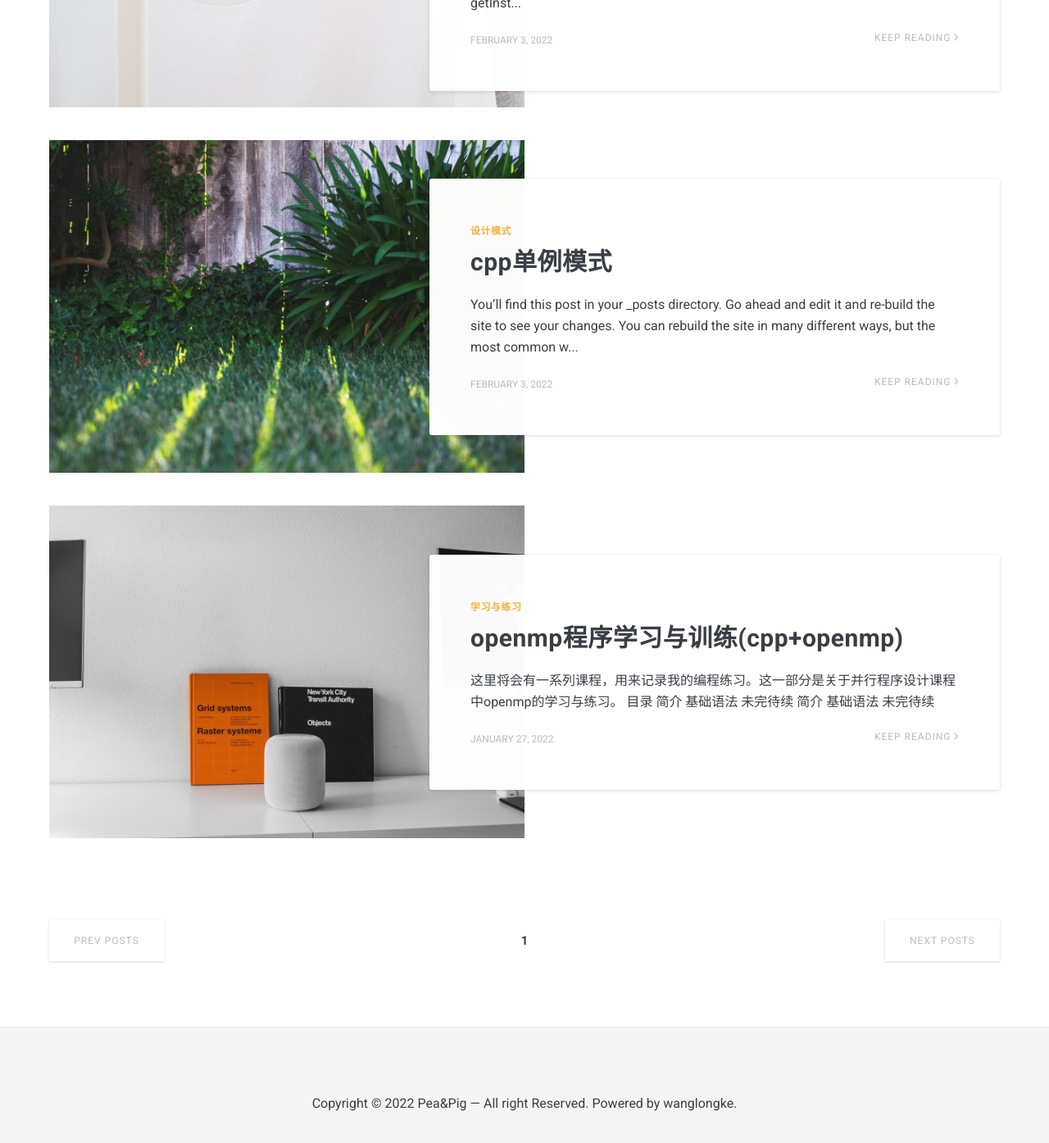
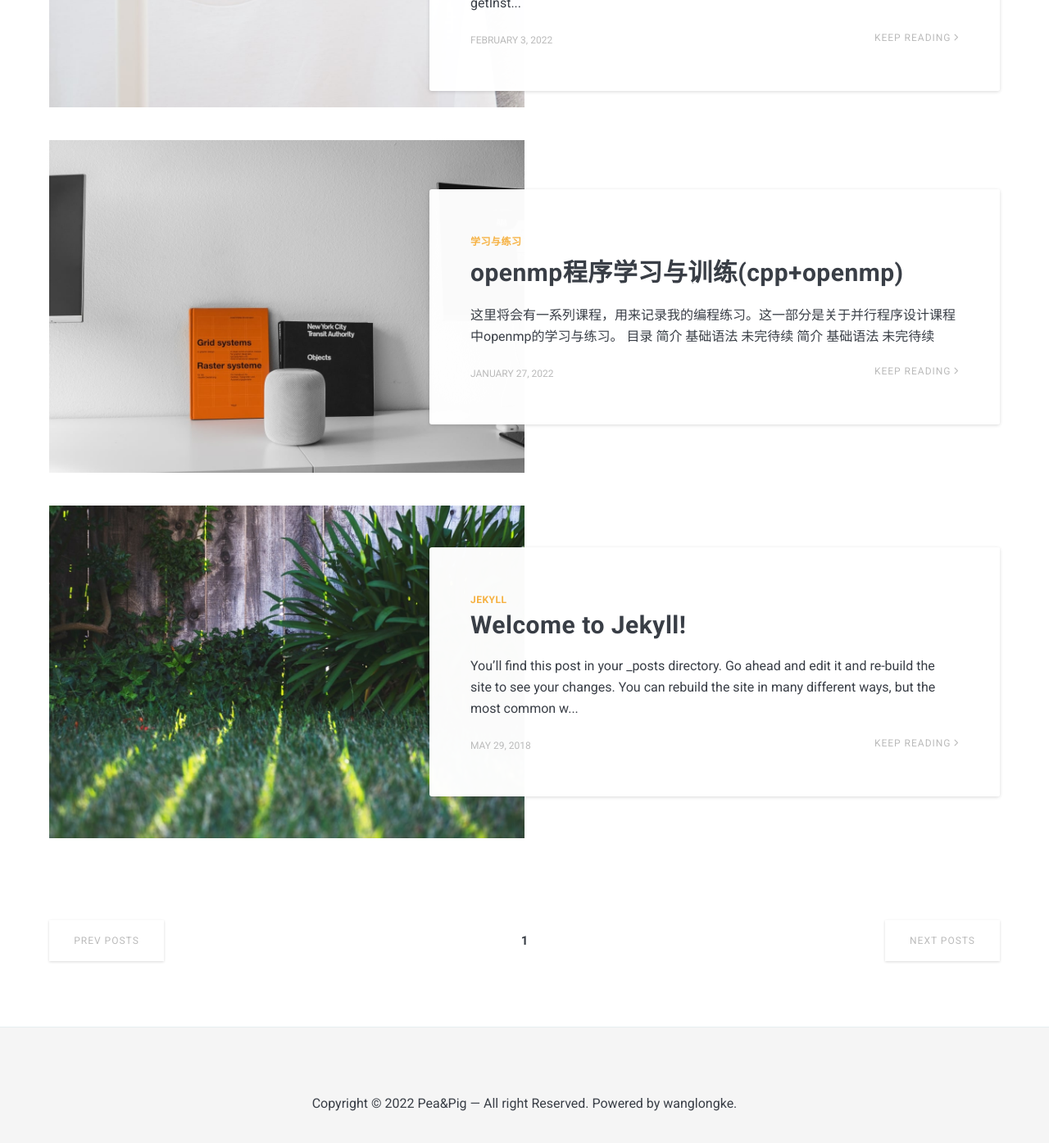
Before and after one commit to Wanglongke/wanglongke.github.io, a Jekyll site: the page built from index.html, in a window 1280 px wide and 1400 px high, scrolled down 1046 px. Shown: the top 1395 px of the window at 82% size. Built offline with Jekyll 4.4.1, drawn with Linux system fonts in a browser that asks for light colours; nearby versions of some CDN libraries; the list of posts is cut into pages by our own code.

Commit message:
"update"

```diff
--- a/_posts/2018-05-29-cppSingleton.markdown
+++ b/_posts/2018-05-29-cppSingleton.markdown
@@ -1,9 +1,9 @@
 ---
 layout: post
-title:  cpp单例模式
-date:   2022-02-03 12:00:00 +0300
+title:  "Welcome to Jekyll!"
+date:   2018-05-29 18:05:55 +0300
 image:  10.jpg
-tags:   设计模式
+tags:   Jekyll
 ---
 You’ll find this post in your `_posts` directory. Go ahead and edit it and re-build the site to see your changes. You can rebuild the site in many different ways, but the most common way is to run `jekyll serve`, which launches a web server and auto-regenerates your site when a file is updated.
 
```
